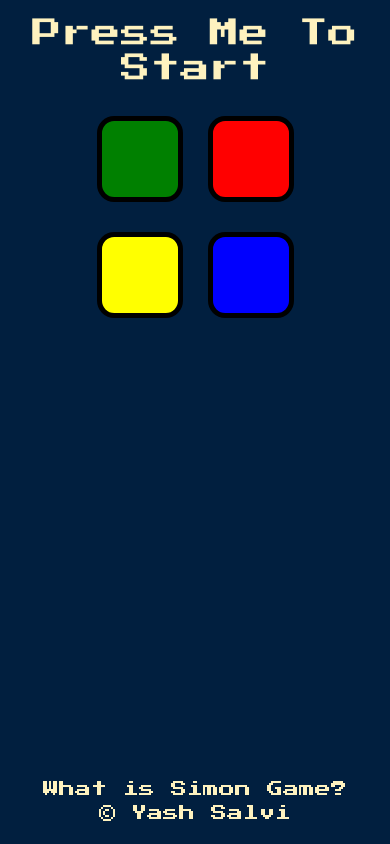
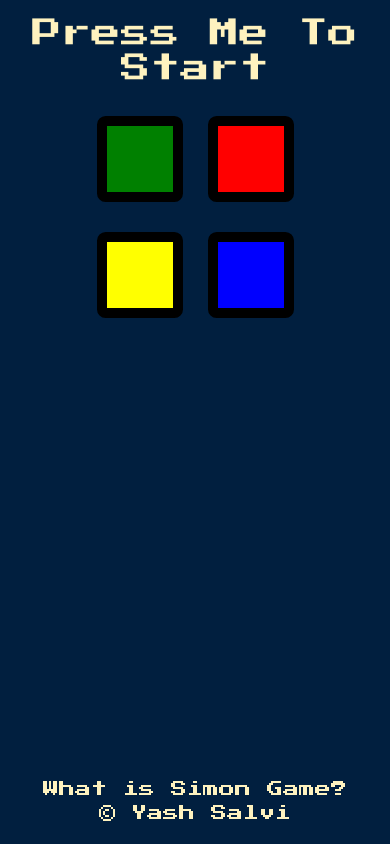
Before and after one commit to Raxy45/SIMON_GAME, a plain HTML site: page index.html in a window 390 px wide. Drawn offline with nearby package versions, Linux system fonts and the light colour scheme.

Commit message:
button border radius increased on phone v1.07 7.20pm

```diff
--- a/styles.css
+++ b/styles.css
@@ -66,7 +66,8 @@ footer {
     margin: 10px;
     height: 86px;
     width: 86px;
-    border: 5px solid black;
+    border: 10px solid black;
+    border-radius: 10%;
   }
   .btn-close {
     padding: 5px 2.5px;
```
